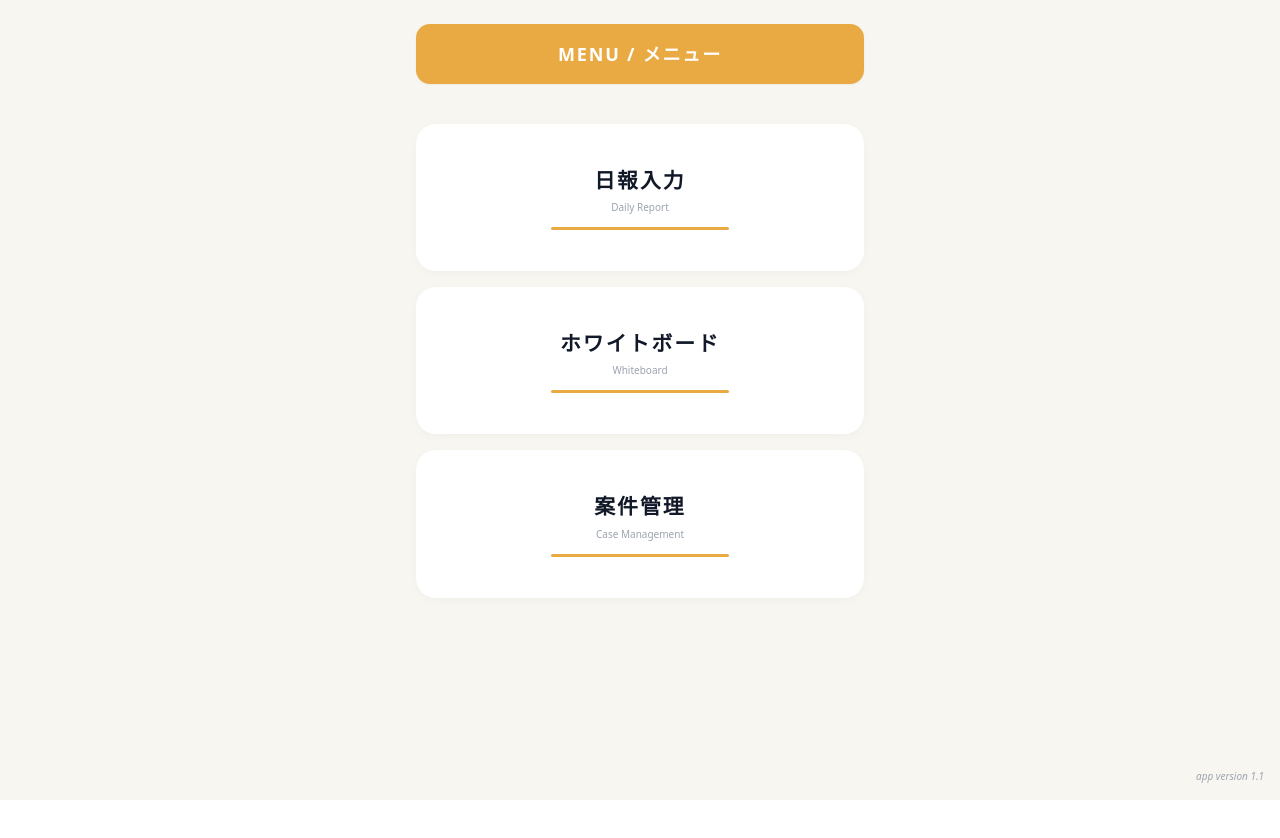
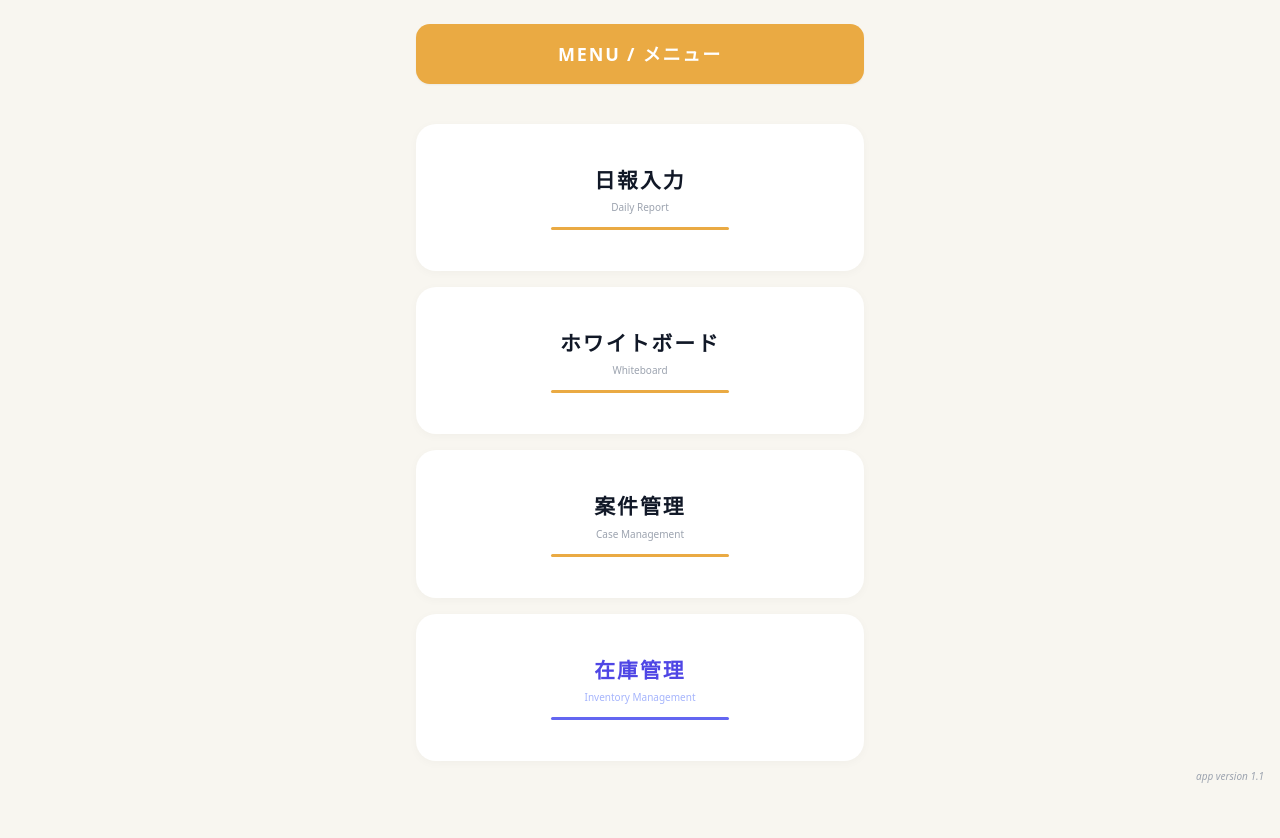
Before and after one commit to keisuke-T-coder/kanri-app-v2, a Next.js app: page / in a window 1280 px wide. Shown: the top 838 px of the page. Before the commit the page ends 800 px from the top, so only its background shows below. Built offline with nearby package versions, Linux system fonts and the light colour scheme.

Commit message:
feat: Connect inventory list to detail view and add home screen button

```diff
--- a/app/page.tsx
+++ b/app/page.tsx
@@ -52,6 +52,13 @@ export default function Home() {
           <div className="w-[40%] h-[3px] bg-[#eaaa43] rounded-full"></div>
         </Link>
 
+        {/* 4. 在庫管理 */}
+        <Link href="/inventory" className="bg-white rounded-[20px] shadow-[0_2px_10px_rgba(0,0,0,0.03)] py-10 flex flex-col items-center justify-center active:scale-95 transition-transform border border-transparent hover:border-indigo-100">
+          <h2 className="text-[1.3rem] font-black text-indigo-600 tracking-widest mb-1">在庫管理</h2>
+          <p className="text-[10px] text-indigo-300 font-medium mb-3">Inventory Management</p>
+          <div className="w-[40%] h-[3px] bg-indigo-500 rounded-full"></div>
+        </Link>
+
       </div>
 
       {/* バージョン表記 (右下) */}
```
